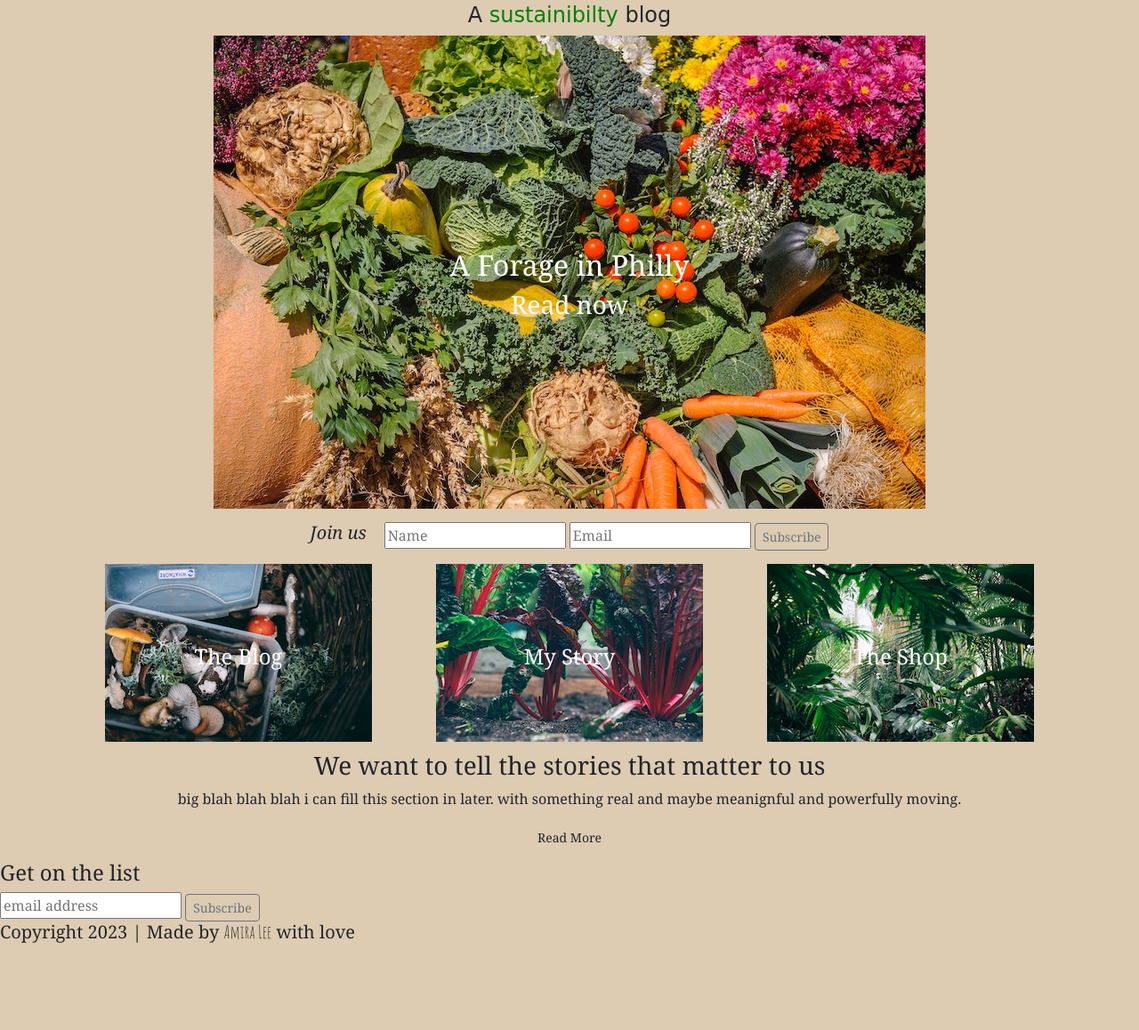
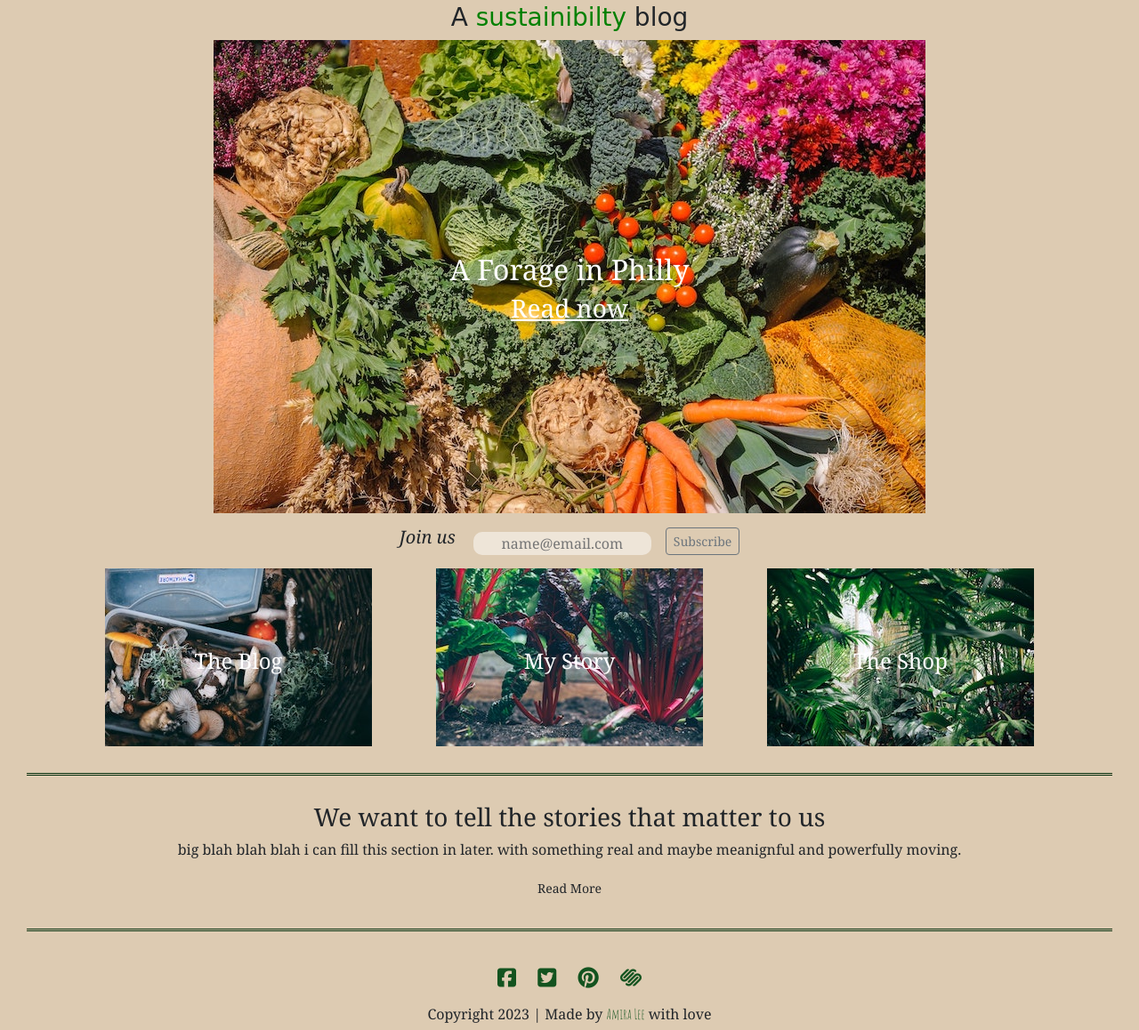
Before and after one commit to amiralee97/cammys-corner, a plain HTML site: page index.html in a window 1280 px wide. Shown: the part 110-1268 px from the top of the page at 89% size. Before the commit the page ends 1178 px from the top, so only its background shows below. Drawn offline with nearby package versions, Linux system fonts and the light colour scheme; a web font is replaced by a local one.

Commit message:
Add social icons

```diff
--- a/css/style.css
+++ b/css/style.css
@@ -7,8 +7,9 @@ body {
     border-radius: 50%;
 }
 
-.top h4 {
+.top h3 {
     font-family: 'Explora', cursive;
+
 }
 
 
@@ -25,6 +26,7 @@ h1 {
     color: green;
 }
 
+/********** text overlay for title and hero image************/
 .hero-section {
     position: relative;
     display: flex;
@@ -38,7 +40,12 @@ h1 {
     width: 100%;
     color: #fff;
 }
+.title a {
+    color: #fff;
+    cursor: pointer;
+}
 
+/********** making the subscribe section flexible***********/
 .subscribe {
     display: flex;
     padding: 15px 0;
@@ -49,6 +56,29 @@ h1 {
     font-style: italic;
 }
 
+form {
+    display: flex;
+    align-items: flex-end;
+    flex-wrap: wrap;
+    gap: 16px;
+  }
+
+  .email {
+    flex-grow: 3;
+    flex-basis: 200px;
+    border: none;
+    background-color: rgba(255, 255, 255, 0.5);
+    border-radius: 10px;
+    text-align: center;
+  }
+
+  button {
+    flex-grow: 1;
+    flex-basis: 40px;
+    cursor: pointer;
+  }
+
+/************** text overlay for images **************/
 .thumbnail {
     position: relative;
 }
@@ -63,9 +93,28 @@ h1 {
 
 article {
     text-align: center;
-    padding: 10px 0;
+    margin: 30px;
+    padding: 30px 0;
+    border-top: 3px double rgb(4, 48, 13);
+    border-bottom: 3px double rgb(4, 48, 13);
 }
 
+.social-icons {
+    text-align: center;
+    margin: 10px;
+}
+
+.fa-brands {
+    padding: 10px;
+    font-size: 3vh;
+    color:rgb(19, 83, 31);
+}
+
+footer{
+    text-align: center;
+
+}
 footer span {
     font-family: 'Amatic SC', cursive;
+    color:rgb(19, 83, 31);
 }
--- a/index.html
+++ b/index.html
@@ -21,7 +21,7 @@
 </head>
 
 <body>
-    <div class="navbar navbar-expand-sm">
+    <div class="navbar navbar-expand-md">
         <div class="container">
             <img src="img/logo.png" alt="" class="navbar-brand">
 
@@ -56,7 +56,7 @@
         <div class="top">
 
             <h1>Cammy's Corner</h1>
-            <h4>A <span>sustainibilty</span> blog</h4>
+            <h3>A <span>sustainibilty</span> blog</h3>
 
         </div>
 
@@ -64,15 +64,14 @@
             <img src="img/hero-image.jpg" class="img-fluid" alt="">
             <div class="title">
                 <h2>A Forage in Philly</h2>
-                <h3>Read now</h3>
+                <a href="#"><h3>Read now</h3></a>
             </div>
         </div>
 
         <section class="subscribe">
             <h5>Join us</h5>
             <form>
-                <input type="input" placeholder="Name">
-                <input type="input" placeholder="Email">
+                <input type="input" placeholder="name@email.com" class="email">
                 <button button type="button" class="btn btn-outline-secondary btn-sm">Subscribe</button>
             </form>
         </section>
@@ -115,13 +114,14 @@
         <button button type="button" class="btn btn-sm">Read More</button>
     </article>
 
-    <section class="last">
-        <h4>Get on the list</h4>
-        <input type="input" placeholder="email address">
-        <button button type="button" class="btn btn-outline-secondary btn-sm">Subscribe</button>
+    <section class="social-icons">
+        <i class="fa-brands fa-square-facebook"></i>
+        <i class="fa-brands fa-square-twitter"></i>
+        <i class="fa-brands fa-pinterest"></i>
+        <i class="fa-brands fa-squarespace"></i>
     </section>
     <footer>
-        <h5>Copyright 2023 | Made by <span>Amira Lee</span> with love</h5>
+        <h6>Copyright 2023 | Made by <span>Amira Lee</span> with love</h6>
     </footer>
 
 
```
